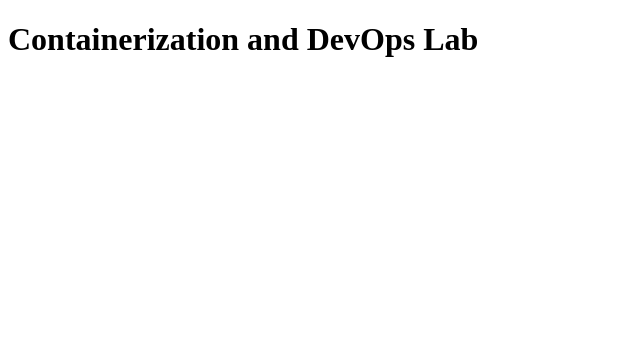
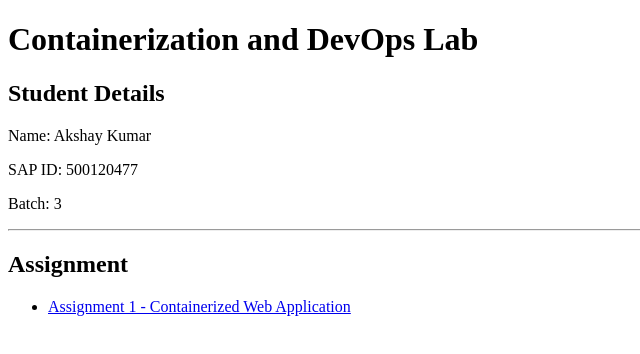
Before and after one commit to Kumaxshay/Containerization_and_DevOps_Lab, a plain HTML site: page index.html in a window 1280 px wide. Shown: the whole page, without its empty margins (0-640 px from the left). Drawn offline with Linux system fonts and the light colour scheme.

Commit message:
Update index.html

```diff
--- a/index.html
+++ b/index.html
@@ -1,9 +1,25 @@
 <!DOCTYPE html>
 <html>
 <head>
-    <title>DevOps Lab</title>
+    <title>Containerization and DevOps Lab</title>
 </head>
 <body>
+
     <h1>Containerization and DevOps Lab</h1>
+
+    <h2>Student Details</h2>
+    <p>Name: Akshay Kumar</p>
+    <p>SAP ID: 500120477</p>
+    <p>Batch: 3</p>
+
+    <hr>
+
+    <h2>Assignment</h2>
+    <ul>
+        <li>
+            <a href="assignment1/intro.html">Assignment 1 - Containerized Web Application</a>
+        </li>
+    </ul>
+
 </body>
 </html>
```
